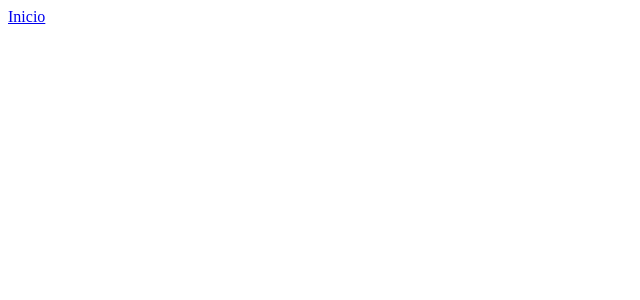
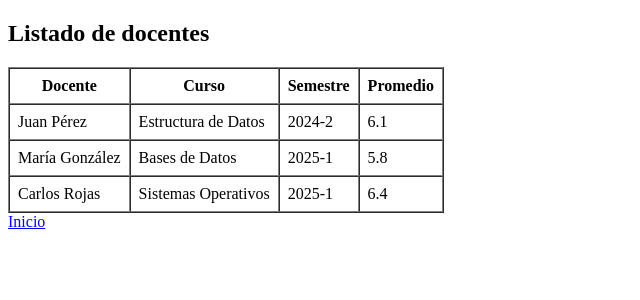
Before and after one commit to atinymochi-uwu/Ev_Docente, an Angular app in the folder Evaluacion-Docente/: page /docente/listado in a window 1280 px wide. Before the commit this address led to /. Shown: the top 300 px of the page, without its empty margins (0-640 px from the left). Built offline with nearby package versions, Linux system fonts and the light colour scheme.

Commit message:
Creación de listado ficticio de docentes

```diff
--- a/Evaluacion-Docente/src/app/app-routing.module.ts
+++ b/Evaluacion-Docente/src/app/app-routing.module.ts
@@ -25,7 +25,7 @@ const routes: Routes = [
     component: EvaluacionComponent
   },
   {
-    path: "listado",
+    path: "docente/listado",
     component: ListadoComponent
   },
   {
--- a/Evaluacion-Docente/src/app/app.module.ts
+++ b/Evaluacion-Docente/src/app/app.module.ts
@@ -13,7 +13,8 @@ import { InicioComponent } from './features/inicio/inicio.component';
 
 @NgModule({
   declarations: [
-    AppComponent
+    AppComponent,
+    ListadoComponent
   ],
   imports: [
     BrowserModule,
--- a/Evaluacion-Docente/src/app/features/inicio/inicio.component.ts
+++ b/Evaluacion-Docente/src/app/features/inicio/inicio.component.ts
@@ -15,6 +15,6 @@ export class InicioComponent {
   }
 
   goToTeacher() {
-    alert('Funcionalidad de docente aún no implementada.');
+    this.router.navigate(['docente/listado']);
   }
 }
--- a/Evaluacion-Docente/src/app/features/listado/listado.component.html
+++ b/Evaluacion-Docente/src/app/features/listado/listado.component.html
@@ -1 +1,20 @@
-<p>listado works!</p>
+<h2>Listado de docentes</h2>
+
+<table border="1" cellpadding="8" cellspacing="0">
+  <thead>
+    <tr>
+      <th>Docente</th>
+      <th>Curso</th>
+      <th>Semestre</th>
+      <th>Promedio</th>
+    </tr>
+  </thead>
+  <tbody>
+    <tr *ngFor="let teacher of teachers">
+      <td>{{ teacher.name }}</td>
+      <td>{{ teacher.course }}</td>
+      <td>{{ teacher.semester }}</td>
+      <td>{{ teacher.averageScore }}</td>
+    </tr>
+  </tbody>
+</table>
--- a/Evaluacion-Docente/src/app/features/listado/listado.component.ts
+++ b/Evaluacion-Docente/src/app/features/listado/listado.component.ts
@@ -7,5 +7,24 @@ import { Component } from '@angular/core';
   styleUrl: './listado.component.css'
 })
 export class ListadoComponent {
-
+  teachers = [
+    {
+      name: 'Juan Pérez',
+      course: 'Estructura de Datos',
+      semester: '2024-2',
+      averageScore: 6.1
+    },
+    {
+      name: 'María González',
+      course: 'Bases de Datos',
+      semester: '2025-1',
+      averageScore: 5.8
+    },
+    {
+      name: 'Carlos Rojas',
+      course: 'Sistemas Operativos',
+      semester: '2025-1',
+      averageScore: 6.4
+    }
+  ];
 }
```
